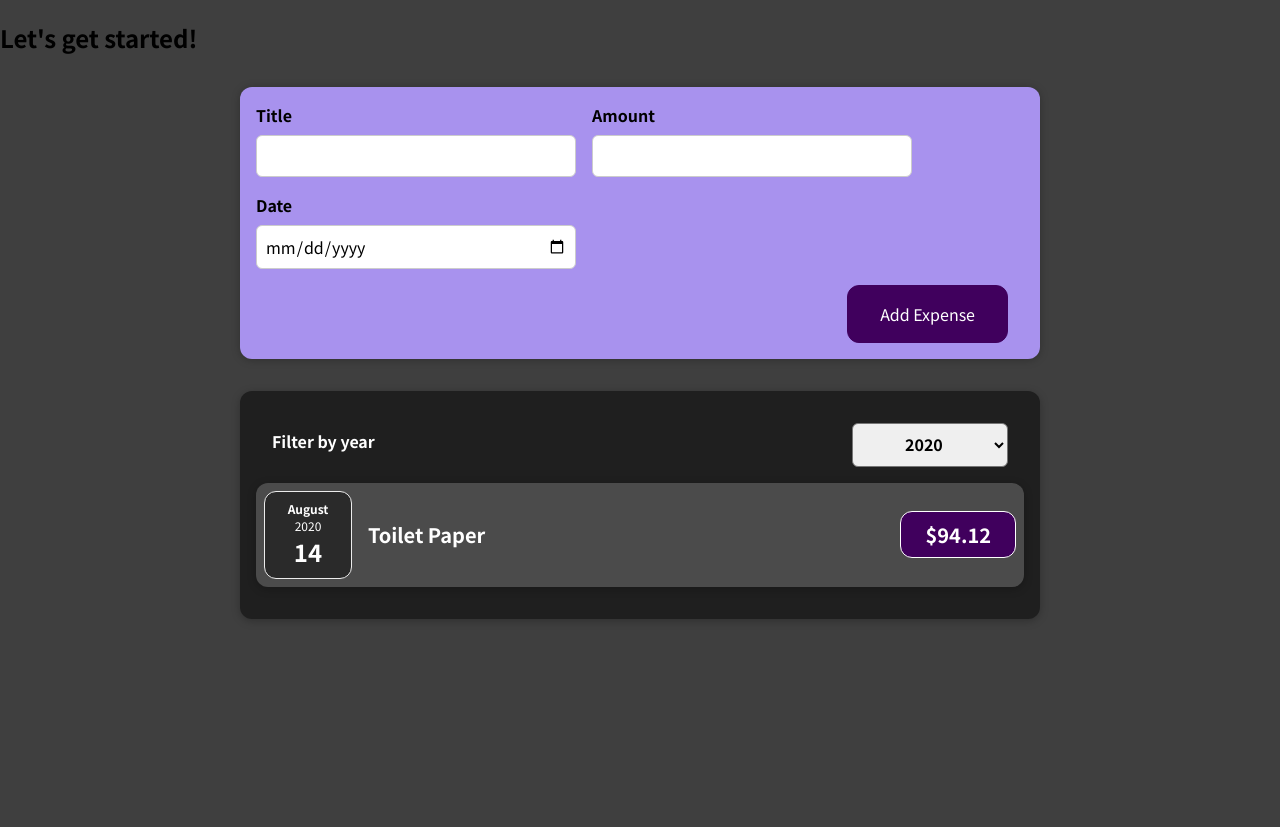
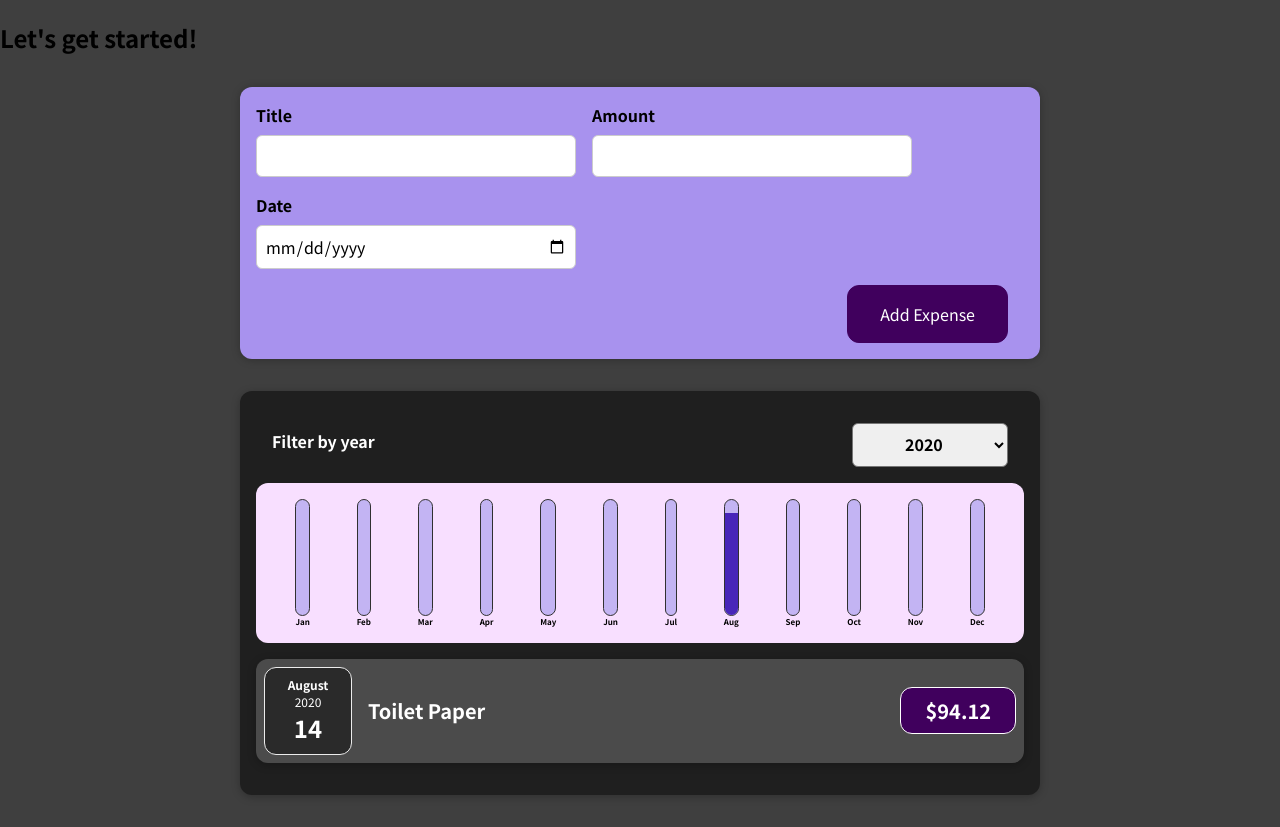
Before and after one commit to Darshan-Limbani/Learn-React, a React (Create React App) app: page / in a window 1280 px wide. Before the commit the page ends 800 px from the top, so only its background shows below. Built offline with nearby package versions, Linux system fonts and the light colour scheme.

Commit message:
Added Chart to UI

```diff
--- a/src/App.js
+++ b/src/App.js
@@ -1,6 +1,7 @@
 import Expenses from "./components/Expenses/Expenses";
 import NewExpense from "./components/NewExpenses/NewExpense";
 import {useState} from "react";
+import ExpensesChart from "./components/Expenses/ExpensesChart";
 
 const DUMMY_EXPENSES = [
     {
@@ -25,10 +26,7 @@
 ]
 const App = () => {
 
-
     const [expenses, setExpenses] = useState(DUMMY_EXPENSES);
-
-
     const addExpenseHandler = expense => {
         setExpenses(prevState => {
             return [expense, ...prevState]
@@ -39,6 +37,7 @@
         <div>
             <h2>Let's get started!</h2>
             <NewExpense onAddExpenseHandler={addExpenseHandler}/>
+
             <Expenses items={expenses}></Expenses>
         </div>
     );
--- /dev/null
+++ b/src/components/Chart/Chart.css
@@ -0,0 +1,9 @@
+.chart {
+    padding: 1rem;
+    border-radius: 12px;
+    background-color: #f8dfff;
+    text-align: center;
+    display: flex;
+    justify-content: space-around;
+    height: 10rem;
+}
--- /dev/null
+++ b/src/components/Chart/Chart.js
@@ -0,0 +1,20 @@
+import ChartBar from './ChartBar'
+import './Chart.css'
+// import ExpensesChart from "../Expenses/ExpensesChart";
+
+const Chart = (props) => {
+
+    const dataPointValues = props.dataPoints.map(datapoint => datapoint.value)
+    const totalMaximum = Math.max(...dataPointValues)
+    return <div className={"chart"}>
+        {
+            props.dataPoints.map((dataPoint) => {
+                return <ChartBar key={dataPoint.label}
+                                 value={dataPoint.value}
+                                 maxValue={totalMaximum}
+                                 label={dataPoint.label}/>
+            })}
+    </div>
+}
+
+export default Chart
--- /dev/null
+++ b/src/components/Chart/ChartBar.css
@@ -0,0 +1,30 @@
+.chart-bar {
+    height: 100%;
+    display: flex;
+    flex-direction: column;
+    align-items: center;
+}
+
+.chart-bar__inner {
+    height: 100%;
+    width: 100%;
+    border: 1px solid #313131;
+    border-radius: 12px;
+    background-color: #c3b4f3;
+    overflow: hidden;
+    display: flex;
+    flex-direction: column;
+    justify-content: flex-end;
+}
+
+.chart-bar__fill {
+    background-color: #4826b9;
+    width: 100%;
+    transition: all 0.3s ease-out;
+}
+
+.chart-bar__label {
+    font-weight: bold;
+    font-size: 0.5rem;
+    text-align: center;
+}
--- /dev/null
+++ b/src/components/Chart/ChartBar.js
@@ -0,0 +1,19 @@
+import './ChartBar.css'
+
+const ChartBar = props => {
+
+    let barHeightFill = '0%';
+
+    if (props.maxValue > 0) {
+        barHeightFill = Math.round((props.value * props.maxValue) / 100) + '%';
+    }
+    return (
+        <div className={"chart-bar"}>
+            <div className={"chart-bar__inner"}>
+                <div className={"chart-bar__fill"} style={{height: barHeightFill}}></div>
+            </div>
+            <div className={"chart-bar__label"}>{props.label}</div>
+        </div>
+    )
+}
+export default ChartBar
--- a/src/components/Expenses/Expenses.js
+++ b/src/components/Expenses/Expenses.js
@@ -3,15 +3,13 @@
 import {useState} from "react";
 import Card from "../UI/Card";
 import ExpenseList from "./ExpenseList";
+import ExpensesChart from "./ExpensesChart";
 
 const Expenses = (props) => {
-
     const [filteredYear, setFilteredYear] = useState('2020');
-
     const filterChangeHandler = (selectedYear) => {
         setFilteredYear(selectedYear)
     }
-
 
     const filteredExpenses = props.items.filter(expense => {
         return expense.date.getFullYear().toString() === filteredYear;
@@ -19,10 +17,9 @@
 
     return (
         <Card className={"expenses"}>
-
             <ExpenseFilter selected={filteredYear} onChangeFilter={filterChangeHandler}></ExpenseFilter>
+            <ExpensesChart expenses={filteredExpenses}></ExpensesChart>
             <ExpenseList items={filteredExpenses}></ExpenseList>
-
         </Card>)
 }
 
--- /dev/null
+++ b/src/components/Expenses/ExpensesChart.js
@@ -0,0 +1,29 @@
+import Chart from "../Chart/Chart";
+
+const ExpensesChart = props => {
+
+    const chartDataPoint = [
+        {label: 'Jan', value: 0},
+        {label: 'Feb', value: 0},
+        {label: 'Mar', value: 0},
+        {label: 'Apr', value: 0},
+        {label: 'May', value: 0},
+        {label: 'Jun', value: 0},
+        {label: 'Jul', value: 0},
+        {label: 'Aug', value: 0},
+        {label: 'Sep', value: 0},
+        {label: 'Oct', value: 0},
+        {label: 'Nov', value: 0},
+        {label: 'Dec', value: 0},
+    ]
+
+
+    for (const expense of props.expenses) {
+        const expenseMonth = expense?.date?.getMonth();
+        chartDataPoint[expenseMonth].value += expense.amount;
+    }
+
+    return <Chart dataPoints={chartDataPoint}/>
+}
+
+export default ExpensesChart
```
